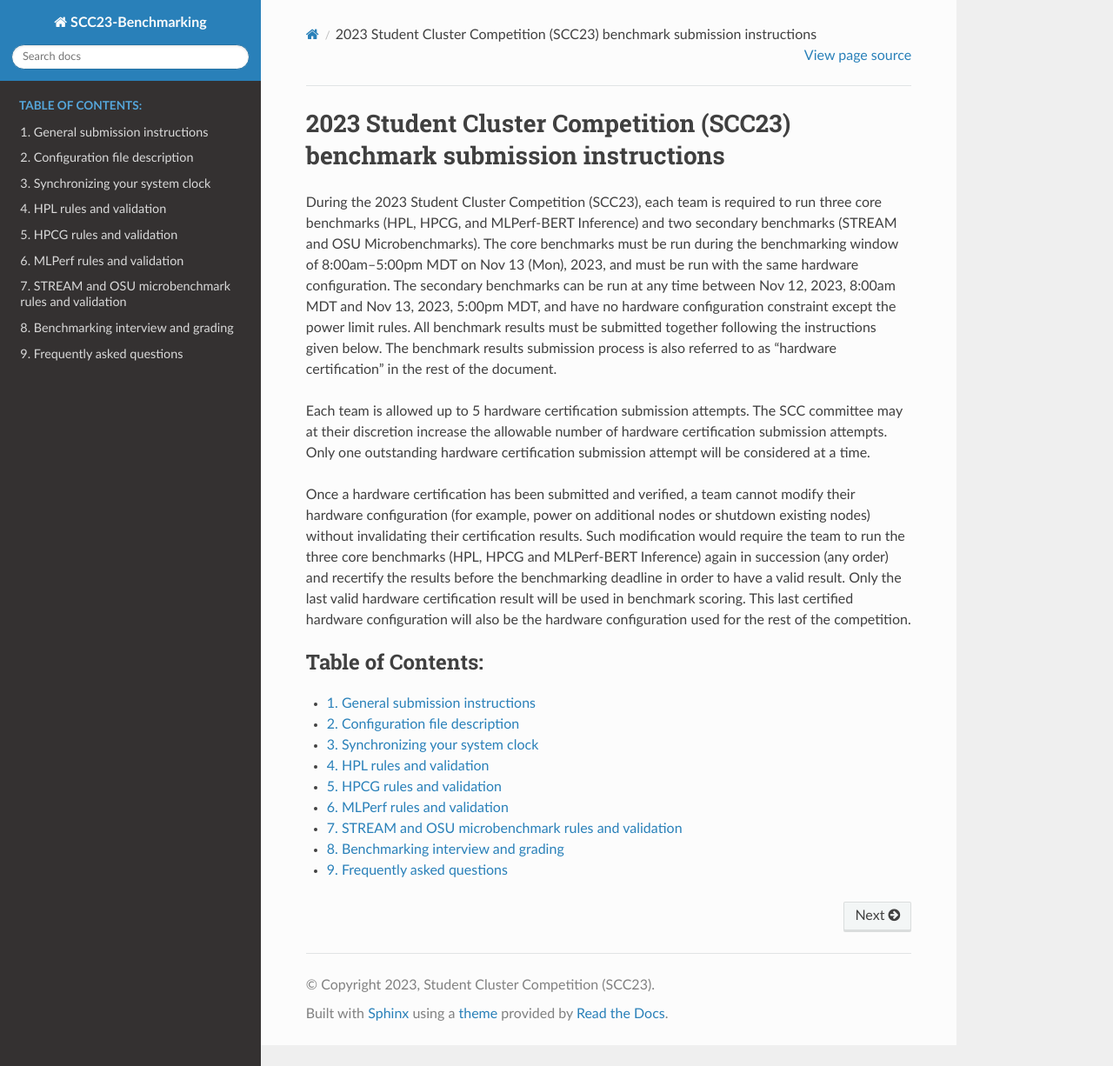
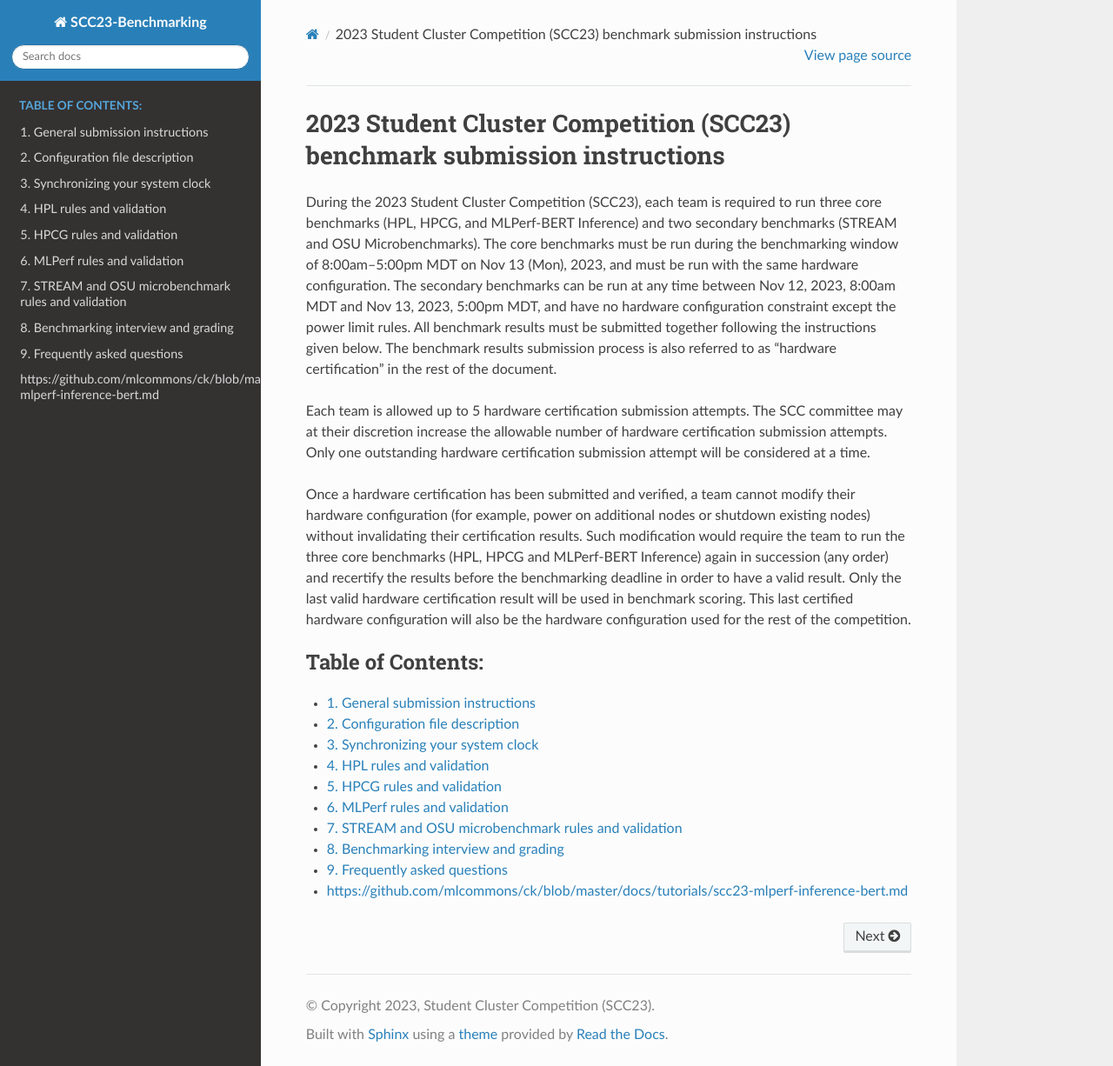
Before and after one commit to amaji/scc23-benchmarking, a Sphinx documentation site: the page built from source/index.rst, in a window 1280 px wide and 1226 px high. Shown: the whole window at 87% size. Built offline with Sphinx 7.4.7 and the Read the Docs theme 2.0.0, drawn with Linux system fonts in a browser that asks for light colours; some of the changed lines change nothing that is shown.

Commit message:
Testing external markdown files

```diff
--- a/source/index.rst
+++ b/source/index.rst
@@ -26,6 +26,7 @@ Once a hardware certification has been submitted and verified, a team cannot mod
    benchmarks/optional.rst
    benchmarks/interview.rst
    benchmarks/faq.rst
+   https://github.com/mlcommons/ck/blob/master/docs/tutorials/scc23-mlperf-inference-bert.md
 
 
 .. Indices and tables
```
